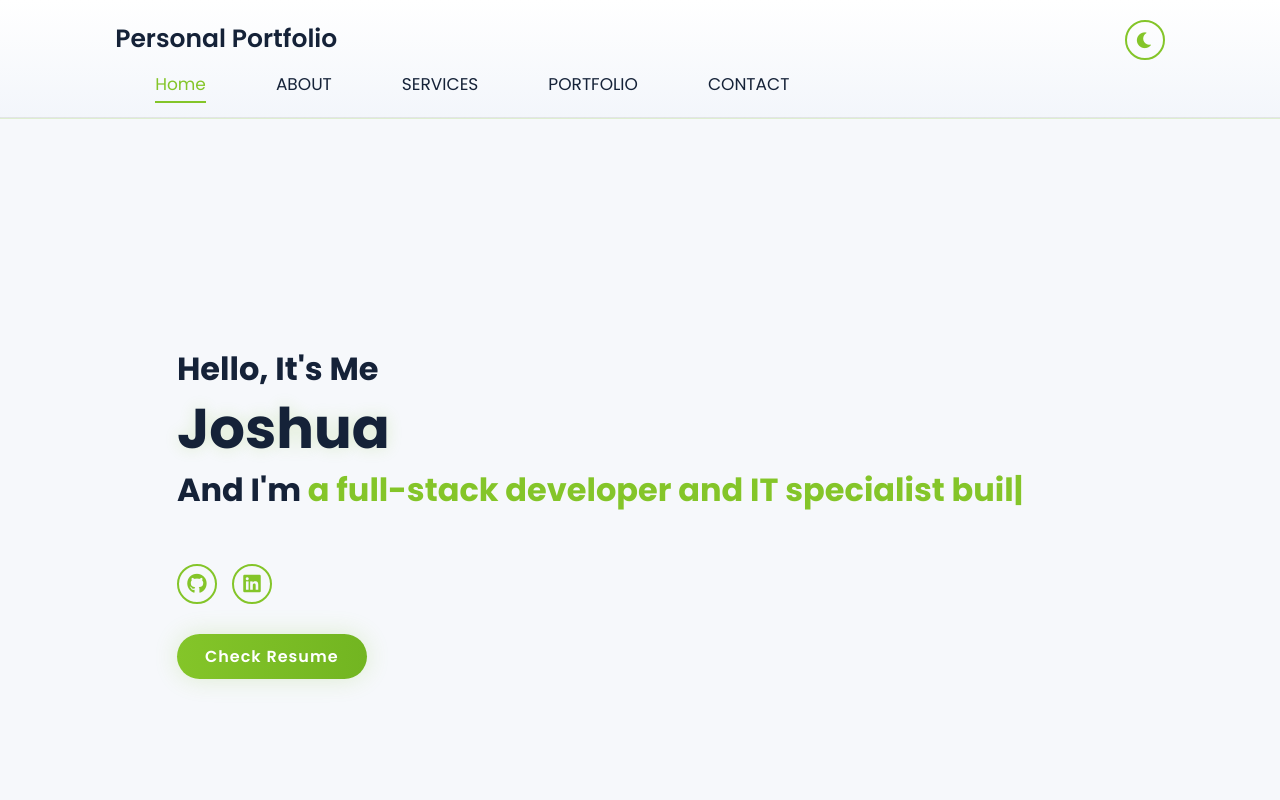
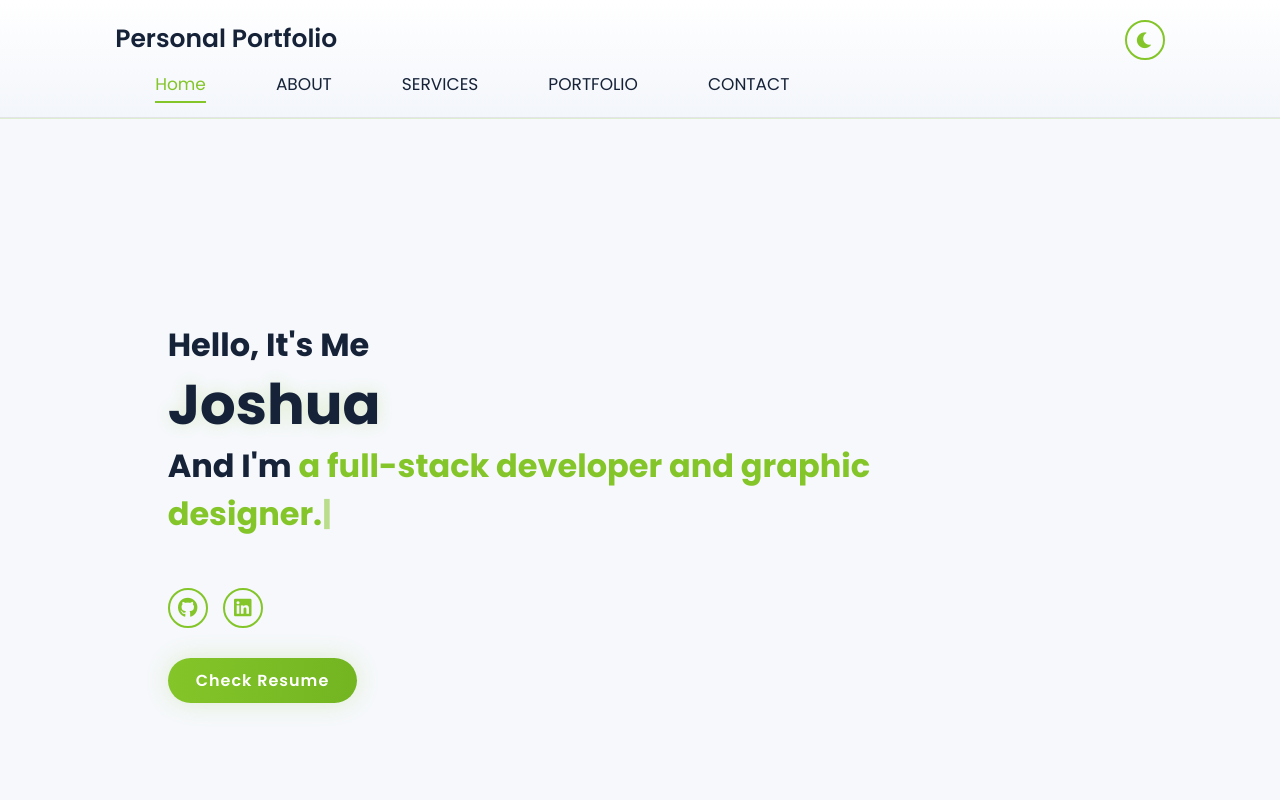
Before and after one commit to JOSHUA-A69/My-Personal-Portfolio-, a React (Create React App) app: page / in a window 1280 px wide. Shown: the top 800 px of the page. Built offline with nearby package versions, Linux system fonts and the light colour scheme.

Commit message:
modified resume

```diff
--- a/src/components/Home.jsx
+++ b/src/components/Home.jsx
@@ -2,7 +2,7 @@ import React, { useEffect } from 'react';
 import ScrollReveal from 'scrollreveal';
 import Typed from 'typed.js';
 import './home.css';
-import resume from '../Resume/Joshua_Uy_Resume.pdf';
+import resume from '../Resume/Joshua_Uy_Resume_Full.pdf';
 
 
 
@@ -17,7 +17,7 @@ const Home = () => {
         // Typed.js initialization
             const typed = new Typed('.multiple-text', {
                 strings: [
-                    " a full-stack developer and IT specialist building scalable, user‑centric systems"
+                    " a full-stack developer and graphic designer.",
                 ],
             typeSpeed: 100,
             backSpeed: 100,
```
Also changed, not shown: 2 other files (tests, documents, lock files or other folders).
